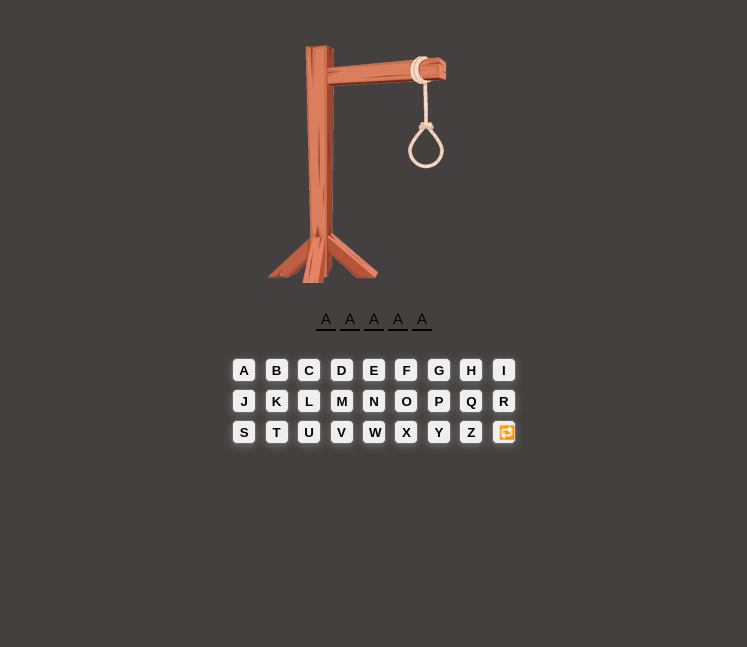
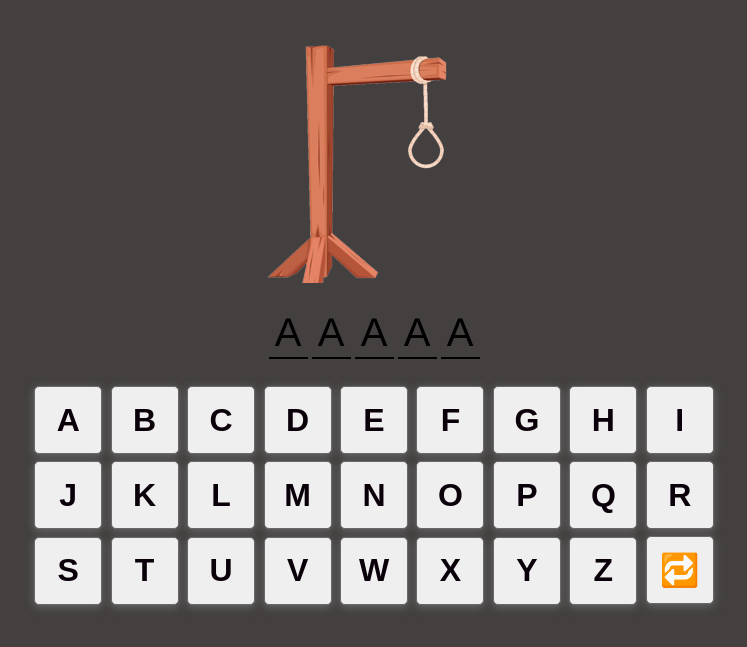
Before and after one commit to helenbeatriz/Project2-Hangman, a plain HTML site: page index.html in a window 1280 px wide. Shown: the part 119-766 px from the top of the page, without its empty margins (266-1013 px from the left). Drawn offline with Linux system fonts and the light colour scheme.

Commit message:
STYLING TTHROUGH MEDIA QUERIES

```diff
--- a/style.css
+++ b/style.css
@@ -76,3 +76,62 @@ hr {
 .kletter button:hover{
     transform:scale(1.3);
 }
+
+/* section MEDIA QUERY*/
+@media (min-width: 321px){
+    .kletter button{
+        width: 25px;
+        height: 25px;
+    }
+}
+
+@media (min-width: 376px){
+    .kletter button{
+        width: 30px;
+        height: 30px;
+    }
+    #secretword{
+        font-size: 1.3em;
+    }
+    .sletters{
+        width: 18px;
+    }
+}
+
+@media (min-width: 426px){
+    .kletter button{
+        width: 36px;
+        height: 36px;
+    }
+    #secretword{
+        font-size: 1.5em;
+    }
+    .sletters{
+        width: 20px;
+    }
+}
+
+@media (min-width: 769px){
+    .kletter button{
+        width: 68px;
+        height: 68px;
+        font-size: 2em;
+    }
+    #secretword{
+        font-size: 2.5em;
+    }
+    .sletters{
+        width: 35px;
+    }
+
+    .modal-add-palavra{
+        width: 80%;
+    }
+}
+
+@media (min-width: 1025px){
+    .modal-add-palavra{
+        width: 50%;
+    }
+}
+/* end of media query section */
```
Also changed, not shown: index.html (+0 -4 lines).
